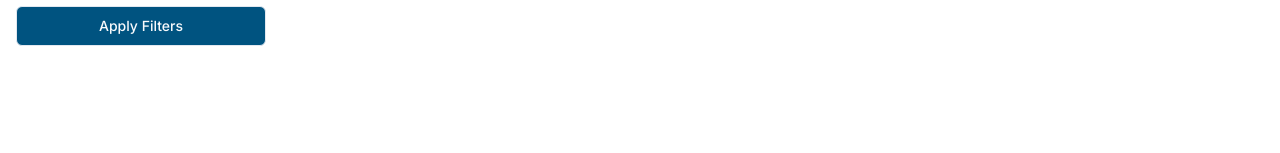
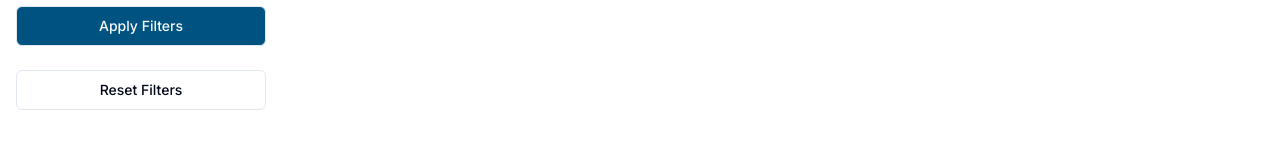
Before and after one commit to par4m/orb-showcase, a Next.js app in the folder frontend/: page /repositories in a window 1280 px wide. Shown: the part 647-800 px from the top of the page. Built offline with nearby package versions, Linux system fonts and the light colour scheme; no server answers.

Commit message:
Add Reset Filter Button and cleanup

```diff
--- a/frontend/app/repositories/RepositoriesPageClient.tsx
+++ b/frontend/app/repositories/RepositoriesPageClient.tsx
@@ -24,29 +24,21 @@ export function RepositoriesPageClient() {
   const [owner, setOwner] = useState("__all__");
 
   // Fetch filter options
-  const { data: universities } = useQuery({
+  const { data: universities = [] } = useQuery({
     queryKey: ["universities"],
     queryFn: () => fetch(`${API_URL}/universities`).then(res => res.json()),
-    cacheTime: 600_000, // 10 min
-    staleTime: 300_000, // 5 min
   });
-  const { data: languages } = useQuery({
+  const { data: languages = [] } = useQuery({
     queryKey: ["languages"],
     queryFn: () => fetch(`${API_URL}/languages`).then(res => res.json()),
-    cacheTime: 600_000,
-    staleTime: 300_000,
   });
-  const { data: licenses } = useQuery({
+  const { data: licenses = [] } = useQuery({
     queryKey: ["licenses"],
     queryFn: () => fetch(`${API_URL}/licenses`).then(res => res.json()),
-    cacheTime: 600_000,
-    staleTime: 300_000,
   });
-  const { data: organizations } = useQuery({
+  const { data: organizations = [] } = useQuery({
     queryKey: ["organizations"],
     queryFn: () => fetch(`${API_URL}/organizations`).then(res => res.json()),
-    cacheTime: 600_000,
-    staleTime: 300_000,
   });
 
     // Fetch all repositories once on mount
@@ -110,6 +102,15 @@ export function RepositoriesPageClient() {
 
   const handleApplyFilters = () => {}; // No-op, all filtering is client-side
 
+  const handleResetFilters = () => {
+    setSearchTerm("");
+    setUniversity("__all__");
+    setLanguage("__all__");
+    setLicense("__all__");
+    setOwner("__all__");
+    setPage(1);
+  };
+
   return (
     <div className="flex flex-col min-h-screen">
       <main className="flex-1 py-10">
@@ -144,11 +145,12 @@ export function RepositoriesPageClient() {
                 setLicense={setLicense}
                 owner={owner}
                 setOwner={setOwner}
-                universities={universities || []}
-                languages={languages || []}
-                licenses={licenses || []}
-                organizations={organizations || []}
+                universities={universities}
+                languages={languages}
+                licenses={licenses}
+                organizations={organizations}
                 onApplyFilters={handleApplyFilters}
+                onResetFilters={handleResetFilters}
               />
             </div>
             <div className="space-y-6">
--- a/frontend/components/RepositoryFilters/RepositoryFilters.tsx
+++ b/frontend/components/RepositoryFilters/RepositoryFilters.tsx
@@ -20,6 +20,7 @@ interface RepositoryFiltersProps {
   licenses: string[];
   organizations: string[];
   onApplyFilters: () => void;
+  onResetFilters: () => void;
 }
 
 export const RepositoryFilters: React.FC<RepositoryFiltersProps> = ({
@@ -33,6 +34,7 @@ export const RepositoryFilters: React.FC<RepositoryFiltersProps> = ({
   licenses = [],
   organizations = [],
   onApplyFilters,
+  onResetFilters,
 }) => (
   <div className="space-y-6">
     <div>
@@ -102,5 +104,8 @@ export const RepositoryFilters: React.FC<RepositoryFiltersProps> = ({
     <Button className="w-full" onClick={onApplyFilters}>
       Apply Filters
     </Button>
+    <Button className="w-full" variant="outline" onClick={onResetFilters}>
+      Reset Filters
+    </Button>
   </div>
 );
```
